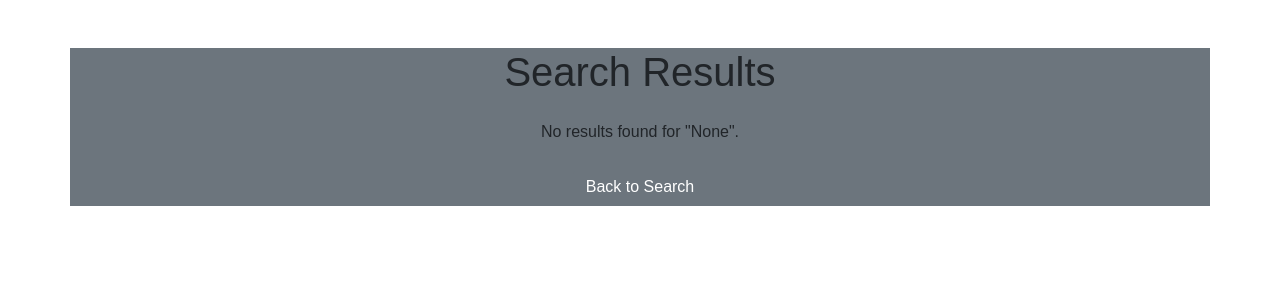
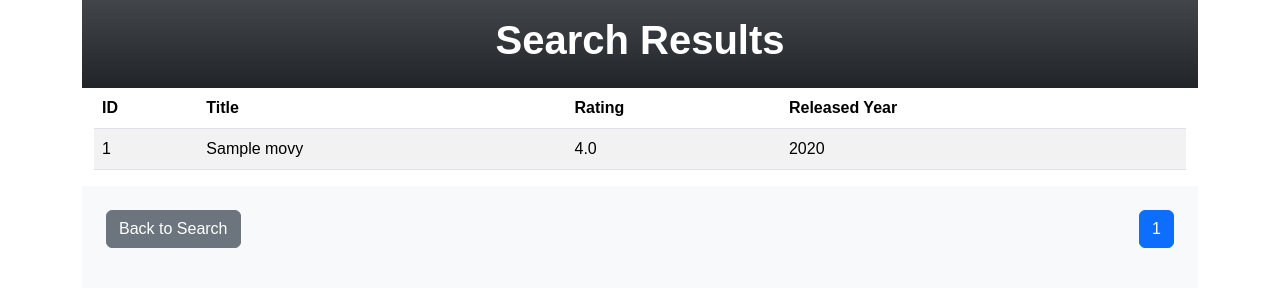
Before and after one commit to brangmai1/progress_tracker, a Flask app: page /search in a window 1280 px wide. Shown: the top 300 px of the page. Run offline with Flask 3, Linux system fonts and the light colour scheme; tables that the repository leaves empty hold one stand-in row (values such as "Sample post").

Commit message:
Added UI for search movies by category

```diff
--- a/app.py
+++ b/app.py
@@ -83,19 +83,37 @@ def home():
 @app.route("/search", methods=["GET"])
 def search():
     search_type = request.args.get("search_type")
-    query = request.args.get("query", "").title()
-    movies = []
+    query = request.args.get("query", "").strip().title()
+
+    # Get the current page number from the query parameters - default is 1
+    page = request.args.get("page", 1, type=int)
+    movies_per_page = 20
+
     with make_session() as db_session:
         if search_type == "title":
-            movies = db_session.query(Movie).filter(Movie.title.ilike(f"%{query}%")).all()
+            movies_query = db_session.query(Movie).filter(Movie.title.ilike(f"%{query}%"))
         elif search_type == "genre":
             genre = db_session.query(Genre).filter(Genre.genre_type.ilike(f"%{query}%")).first()
-            if genre and hasattr(genre, 'movies'):  # Check if genre.movies relationship exists
-                movies = genre.movies
-        elif search_type == "highest_rated":
-            movies_df = get_movie_df(db_session)
-            movies = movies_df.head(10).to_dict(orient="records")
-    return render_template("search_results.html", movies=movies, search_type=search_type)
+            if genre:
+                # Convert list of movies to a query object
+                movies_query = db_session.query(Movie).filter(Movie.id.in_([movie.id for movie in genre.movies]))
+            else:
+                movies_query = db_session.query(Movie).filter(False)  # Empty query
+        else:
+            # movies_df = get_movie_df(db_session)
+            # movies = movies_df.head(10).to_dict(orient="records")
+            movies_query = db_session.query(Movie)
+
+        # Fetch total number of movies for pagination
+        total_movies = movies_query.count()
+        # Calculate the offset
+        offset = (page - 1) * movies_per_page
+        # Fetch the movies for the current page
+        movies = movies_query.limit(movies_per_page).offset(offset).all()
+        # Calculate total pages for the front-end pagination
+        total_pages = (total_movies + movies_per_page - 1) // movies_per_page
+
+    return render_template("search.html", movies=movies, search_type=search_type, page=page, total_pages=total_pages, query=query)
 
 
 if __name__ == "__main__":
--- a/static/css/styles.css
+++ b/static/css/styles.css
@@ -1,7 +1,9 @@
 body {
-    font-family: Arial, sans-serif;
+    font-family: Arial, Helvetica, sans-serif;
     margin: 0;
     padding: 0;
+    background-color: dark;
+    color: black;
 }
 
 header img {
@@ -15,7 +17,6 @@ header img {
     height: 300px; /* Adjust height as needed */
     width: 100%; /* Full width */
 }
-
-main {
-    padding: 20px;
+h1, h3, h4, h5 {
+    font-weight: bold;
 }
--- /dev/null
+++ b/templates/search.html
@@ -0,0 +1,87 @@
+{% extends "layout.html" %}
+{% block content %}
+<div class="container">
+    <div class="site-name text-white text-center bg-dark bg-gradient p-3">
+        <h1 class="text-center">Search Results</h1>
+    </div>
+    <div class="container">
+        {% if movies %}
+        <table class="table table-striped">
+            <thead>
+                <tr>
+                    <th>ID</th>
+                    <th>Title</th>
+                    <th>Rating</th>
+                    <th>Released Year</th>
+                </tr>
+            </thead>
+            <tbody>
+                {% for movie in movies %}
+                <tr>
+                    <td>{{ movie.id }}</td>
+                    <td>{{ movie.title }}</td>
+                    <td>{{ movie.rating }}</td>
+                    <td>{{ movie.release_year }}</td>
+                </tr>
+                {% endfor %}
+            </tbody>
+        </table>
+    {% else %}
+        <p class="text-center mt-4">No results found for "{{ search_type }}".</p>
+    {% endif %}
+    </div>
+    <div class="container bg-light p-4">
+        <div class="d-flex justify-content-between">
+            <div class="">
+                <div class="text-center">
+                    <a href="{{ url_for('home', search_type=search_type, query=query) }}" class="btn btn-secondary">Back to Search</a>
+                </div>
+            </div>
+            <div class="">
+                <ul class="pagination">
+                    {% if page > 1 %}
+                        <li class="page-item">
+                            <a href="{{ url_for('search', page=page - 1, search_type=search_type, query=query) }}" class="page-link">Previous</a>
+                        </li>
+                    {% endif %}
+
+                    {% for p in range(1, total_pages + 1) %}
+                    <li class="page-item {% if p == page %}active{% endif %}">
+                        <a href="{{ url_for('search', page=p, search_type=search_type, query=query) }}" class="page-link">{{ p }}</a>
+                    </li>
+                    {% endfor %}
+
+                    {% if page < total_pages %}
+                    <li class="page-item">
+                        <a href="{{ url_for('search', page=page + 1, search_type=search_type, query=query) }}" class="page-link">Next</a>
+                    </li>
+                    {% endif %}
+                </ul>
+            </div>
+          </div>
+    </div>
+</div>
+
+<!-- Pagination -->
+<!-- <nav>
+    <ul class="pagination justify-content-center">
+        {% if page > 1 %}
+            <li class="page-item">
+                <a href="{{ url_for('search', page=page - 1, search_type=search_type, query=query) }}" class="page-link">Previous</a>
+            </li>
+        {% endif %}
+
+        {% for p in range(1, total_pages + 1) %}
+        <li class="page-item {% if p == page %}active{% endif %}">
+            <a href="{{ url_for('search', page=p, sarch_type=search_type, query=query) }}" class="page-link">{{ p }}</a>
+        </li>
+        {% endfor %}
+
+        {% if page < total_pages %}
+        <li class="page-item">
+            <a href="{{ url_for('search', page=page + 1, search_type=search_type, query=query) }}" class="page-link">Next</a>
+        </li>
+        {% endif %}
+    </ul>
+</nav> -->
+{% endblock %}
--- a/templates/search_results.html
+++ /dev/null
@@ -1,33 +0,0 @@
-{% extends "layout.html" %}
-{% block content %}
-<div class="container bg-secondary mt-5">
-    <h1 class="text-center">Search Results</h1>
-    {% if movies %}
-        <table class="table table-striped">
-            <thead>
-                <tr>
-                    <th>ID</th>
-                    <th>Title</th>
-                    <th>Rating</th>
-                    <th>Released Year</th>
-                </tr>
-            </thead>
-            <tbody>
-                {% for movie in movies %}
-                <tr>
-                    <td>{{ movie.id }}</td>
-                    <td>{{ movie.title }}</td>
-                    <td>{{ movie.rating }}</td>
-                    <td>{{ movie.release_year }}</td>
-                </tr>
-                {% endfor %}
-            </tbody>
-        </table>
-    {% else %}
-        <p class="text-center mt-4">No results found for "{{ search_type }}".</p>
-    {% endif %}
-        <div class="text-center mt-4">
-            <a href="{{ url_for('home') }}" class="btn btn-secondary">Back to Search</a>
-        </div>
-</div>
-{% endblock %}
```
Also changed, not shown: templates/home.html (+34 -24 lines).
